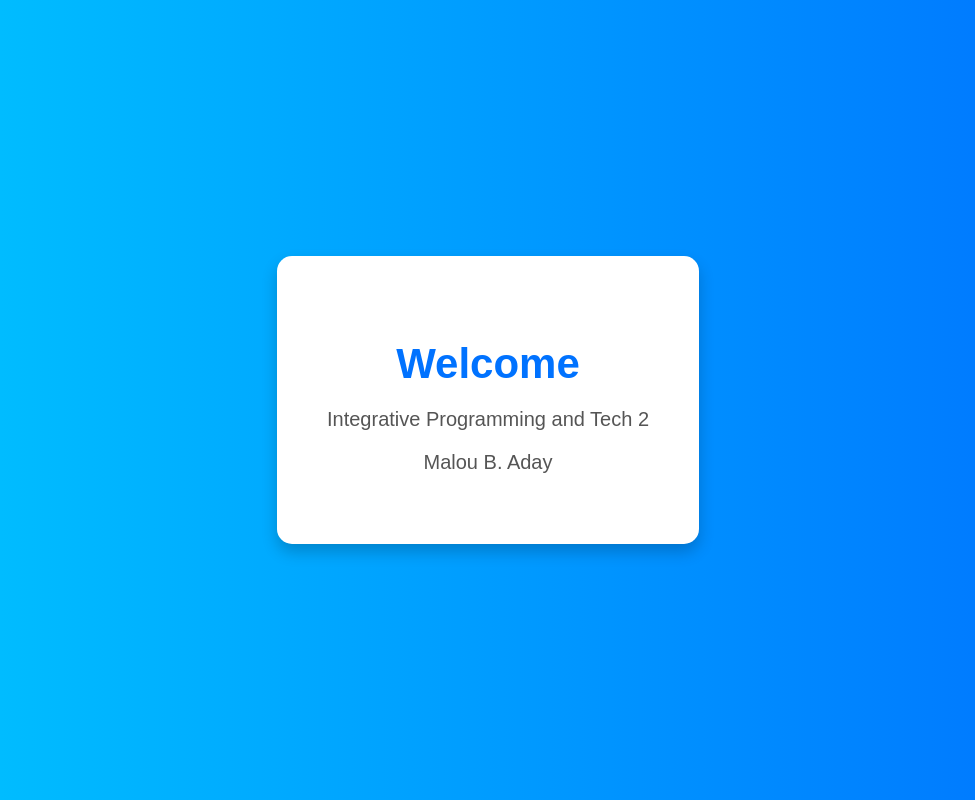
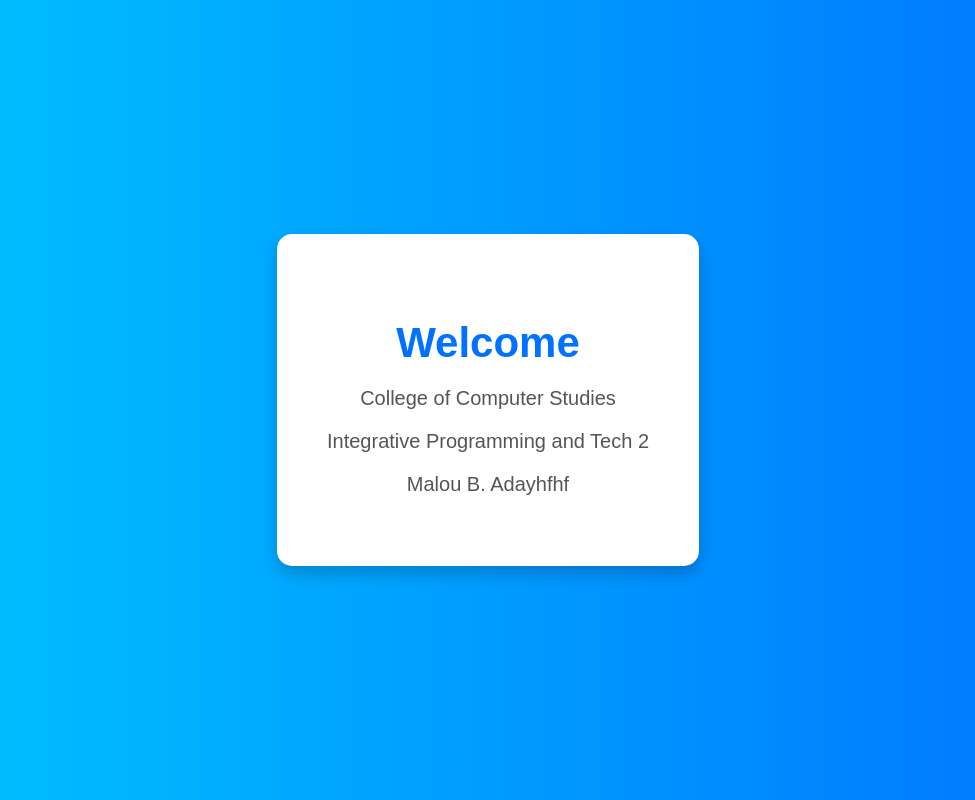
Before and after one commit to Marc-Andrei-Santos/Git_Backup_Branching, a plain HTML site: page index.html in a window 1280 px wide. Shown: the whole page, without its empty margins (152-1127 px from the left). Drawn offline with Linux system fonts and the light colour scheme.

Commit message:
This is Branch 1

```diff
--- a/index.html
+++ b/index.html
@@ -41,8 +41,9 @@
 
     <div class="container">
         <h2>Welcome</h2>
+        <p>College of Computer Studies</p>
         <p>Integrative Programming and Tech 2</p>
-        <p>Malou B. Aday</p>
+        <p>Malou B. Adayhfhf</p>
     </div>
 
 </body>
```
